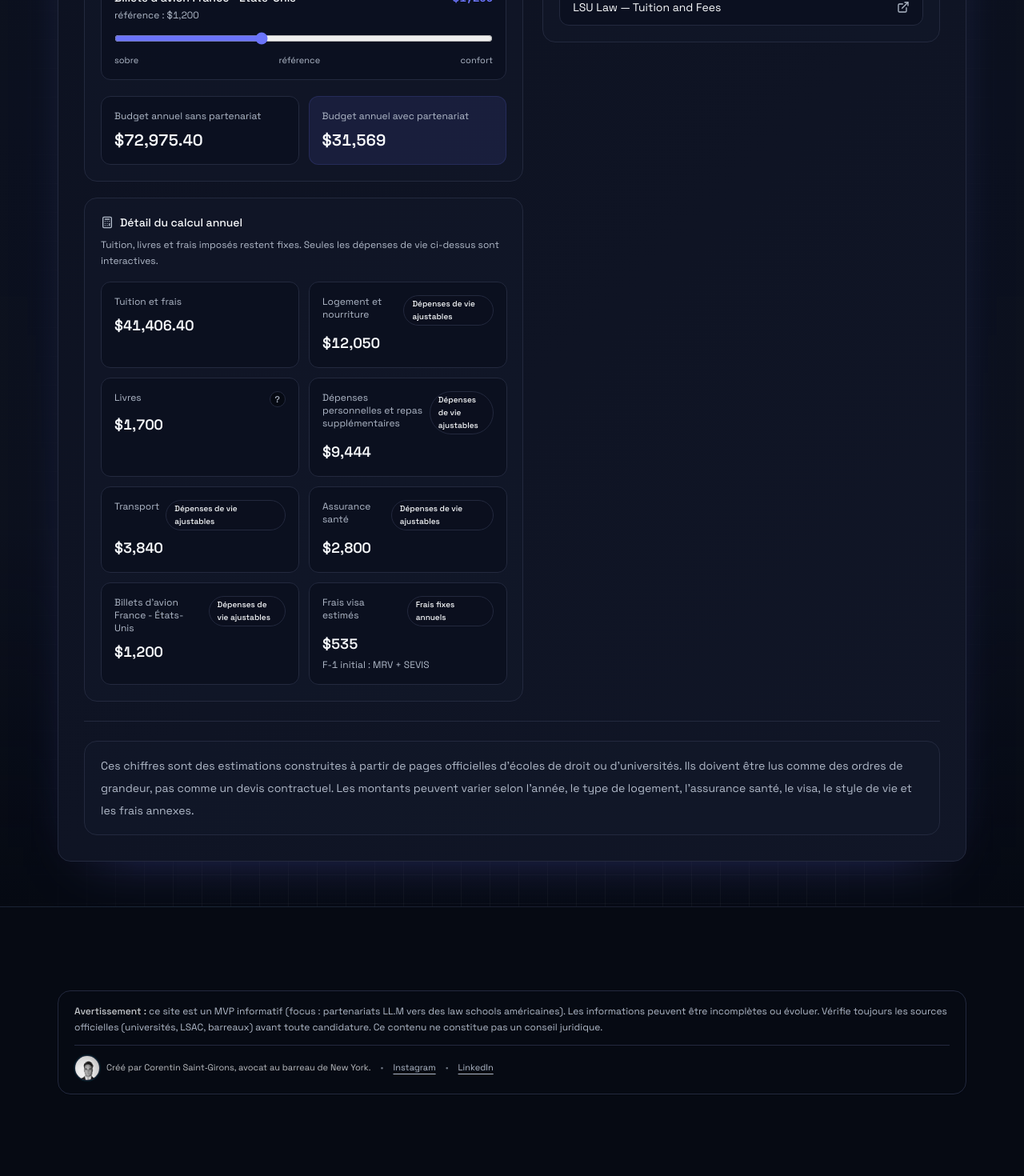
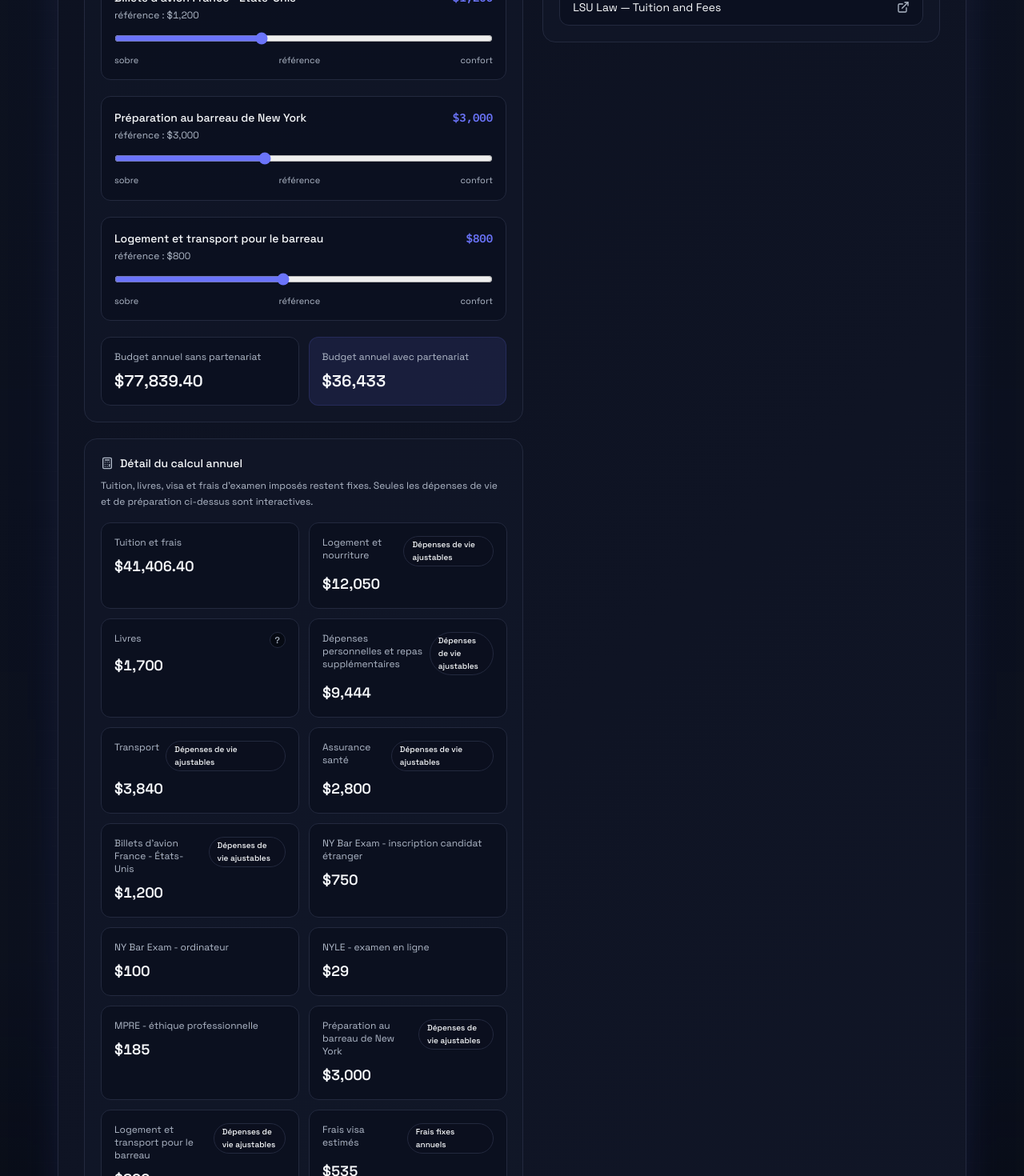
Before and after one commit to CorentinSG/llm-partnerships, a Next.js app in the folder llm-partnerships/: page / in a window 1280 px wide. Shown: the part 5800-7270 px from the top of the page at 80% size. Before the commit the page ends 7208 px from the top, so only its background shows below. Built offline with nearby package versions, Linux system fonts and the light colour scheme; no server answers.

Commit message:
Add New York bar budget to simulator

```diff
--- a/llm-partnerships/src/components/cost-simulator.tsx
+++ b/llm-partnerships/src/components/cost-simulator.tsx
@@ -55,17 +55,23 @@ const copy = {
     livingCosts: "Dépenses de vie ajustables",
     healthInsurance: "Assurance santé",
     flights: "Billets d'avion France - États-Unis",
+    nyBarExamFee: "NY Bar Exam - inscription candidat étranger",
+    nyBarLaptop: "NY Bar Exam - ordinateur",
+    nyleFee: "NYLE - examen en ligne",
+    mpreFee: "MPRE - éthique professionnelle",
+    barPrep: "Préparation au barreau de New York",
+    barExamLogistics: "Logement et transport pour le barreau",
     publicTotal: "Budget annuel sans partenariat",
     partnerTotal: "Budget annuel avec partenariat",
     studentCosts: "Ajuste ton mode de vie",
     studentCostsHelp:
-      "Ces curseurs modifient seulement les postes qui varient selon ton choix de logement, repas, transport, assurance, billets d'avion ou dépenses personnelles.",
+      "Ces curseurs modifient seulement les postes qui varient selon ton choix de logement, repas, transport, assurance, billets d'avion, préparation au barreau ou dépenses personnelles.",
     lean: "sobre",
     reference: "référence",
     comfortable: "confort",
     costBreakdown: "Détail du calcul annuel",
     fixedHint:
-      "Tuition, livres et frais imposés restent fixes. Seules les dépenses de vie ci-dessus sont interactives.",
+      "Tuition, livres, visa et frais d'examen imposés restent fixes. Seules les dépenses de vie et de préparation ci-dessus sont interactives.",
     methodology: "Méthodologie",
     cityPartners: "Ville et partenaires concernés",
     otherCosts: "Postes de vie courants",
@@ -107,17 +113,23 @@ const copy = {
     livingCosts: "Editable living costs",
     healthInsurance: "Health insurance",
     flights: "France - U.S. flights",
+    nyBarExamFee: "NY Bar Exam - foreign applicant fee",
+    nyBarLaptop: "NY Bar Exam - laptop fee",
+    nyleFee: "NYLE - online exam",
+    mpreFee: "MPRE - professional responsibility",
+    barPrep: "New York bar preparation",
+    barExamLogistics: "Bar exam lodging and transport",
     publicTotal: "Annual budget without partnership",
     partnerTotal: "Annual budget with partnership",
     studentCosts: "Adjust your lifestyle",
     studentCostsHelp:
-      "These sliders only change costs driven by your housing, meals, transport, insurance, flights, or personal spending choices.",
+      "These sliders only change costs driven by your housing, meals, transport, insurance, flights, bar prep, or personal spending choices.",
     lean: "lean",
     reference: "reference",
     comfortable: "comfortable",
     costBreakdown: "Annual calculation details",
     fixedHint:
-      "Tuition, books, and mandatory fees stay fixed. Only the living costs above are interactive.",
+      "Tuition, books, visa, and mandatory exam fees stay fixed. Only the living and preparation costs above are interactive.",
     methodology: "Methodology",
     cityPartners: "City and matching partners",
     otherCosts: "Common living costs",
@@ -159,17 +171,23 @@ const copy = {
     livingCosts: "Gastos de vida ajustables",
     healthInsurance: "Seguro de salud",
     flights: "Vuelos Francia - Estados Unidos",
+    nyBarExamFee: "NY Bar Exam - tasa candidato extranjero",
+    nyBarLaptop: "NY Bar Exam - tasa ordenador",
+    nyleFee: "NYLE - examen en línea",
+    mpreFee: "MPRE - ética profesional",
+    barPrep: "Preparación para el New York Bar",
+    barExamLogistics: "Alojamiento y transporte para el bar exam",
     publicTotal: "Presupuesto anual sin convenio",
     partnerTotal: "Presupuesto anual con convenio",
     studentCosts: "Ajusta tu estilo de vida",
     studentCostsHelp:
-      "Estos controles solo modifican gastos que dependen de tu vivienda, comidas, transporte, seguro, vuelos o gastos personales.",
+      "Estos controles solo modifican gastos que dependen de tu vivienda, comidas, transporte, seguro, vuelos, preparación del bar exam o gastos personales.",
     lean: "sobrio",
     reference: "referencia",
     comfortable: "cómodo",
     costBreakdown: "Detalle del cálculo anual",
     fixedHint:
-      "Matrícula, libros y tasas obligatorias permanecen fijas. Solo los gastos de vida anteriores son interactivos.",
+      "Matrícula, libros, visa y tasas obligatorias de examen permanecen fijas. Solo los gastos de vida y preparación anteriores son interactivos.",
     methodology: "Metodología",
     cityPartners: "Ciudad y convenios relacionados",
     otherCosts: "Costes de vida habituales",
@@ -220,6 +238,12 @@ function getVisaOptions(language: UiLanguage): VisaOption[] {
 
 const DEFAULT_HEALTH_INSURANCE_USD = 2800
 const DEFAULT_FLIGHTS_USD = 1200
+const NY_BAR_FOREIGN_APPLICANT_FEE_USD = 750
+const NY_BAR_LAPTOP_FEE_USD = 100
+const NYLE_FEE_USD = 29
+const MPRE_FEE_USD = 185
+const DEFAULT_BAR_PREP_USD = 3000
+const DEFAULT_BAR_EXAM_LOGISTICS_USD = 800
 
 function isInsuranceComponent(label: string) {
   const normalized = cleanText(label).toLowerCase()
@@ -237,6 +261,16 @@ function isFlightsComponent(label: string) {
     normalized.includes("avion") ||
     normalized.includes("flight") ||
     normalized.includes("vuelos")
+  )
+}
+
+function isBarPrepComponent(label: string) {
+  const normalized = cleanText(label).toLowerCase()
+  return (
+    normalized.includes("préparation") ||
+    normalized.includes("preparation") ||
+    normalized.includes("bar prep") ||
+    normalized.includes("preparación")
   )
 }
 
@@ -262,6 +296,39 @@ function getSupplementalCostComponents(
       kind: "other",
     })
   }
+
+  supplemental.push(
+    {
+      label: t.nyBarExamFee,
+      amountUsd: NY_BAR_FOREIGN_APPLICANT_FEE_USD,
+      kind: "other",
+    },
+    {
+      label: t.nyBarLaptop,
+      amountUsd: NY_BAR_LAPTOP_FEE_USD,
+      kind: "other",
+    },
+    {
+      label: t.nyleFee,
+      amountUsd: NYLE_FEE_USD,
+      kind: "other",
+    },
+    {
+      label: t.mpreFee,
+      amountUsd: MPRE_FEE_USD,
+      kind: "other",
+    },
+    {
+      label: t.barPrep,
+      amountUsd: DEFAULT_BAR_PREP_USD,
+      kind: "other",
+    },
+    {
+      label: t.barExamLogistics,
+      amountUsd: DEFAULT_BAR_EXAM_LOGISTICS_USD,
+      kind: "other",
+    },
+  )
 
   return supplemental
 }
@@ -315,6 +382,7 @@ function isEditableLivingComponent(component: CostComponent) {
     label.includes("transport") ||
     isInsuranceComponent(label) ||
     isFlightsComponent(label) ||
+    isBarPrepComponent(label) ||
     label.includes("personal") ||
     label.includes("personnelles") ||
     label.includes("housing") ||
```
